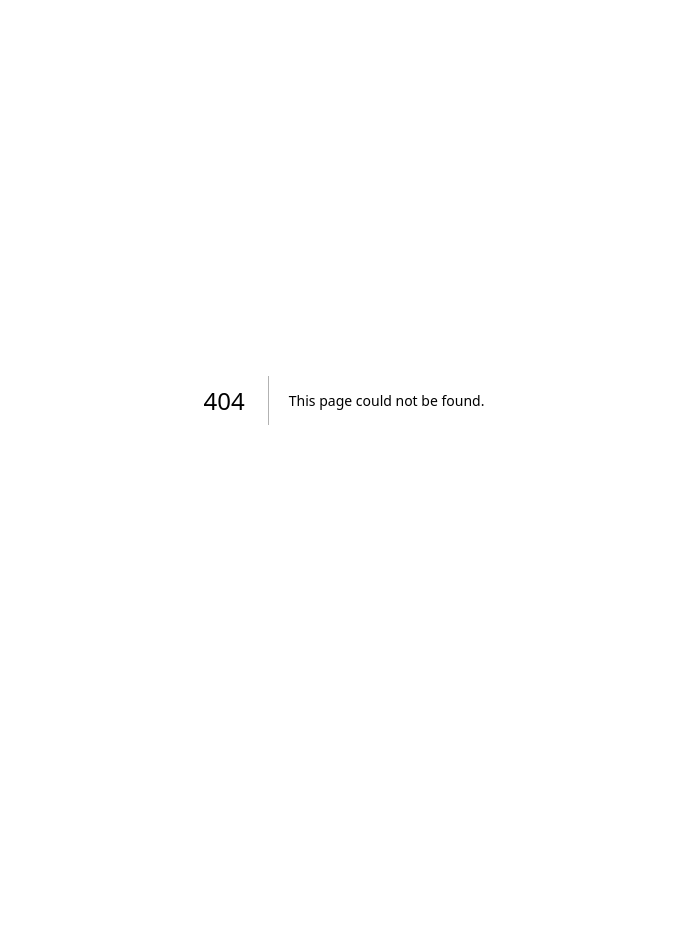
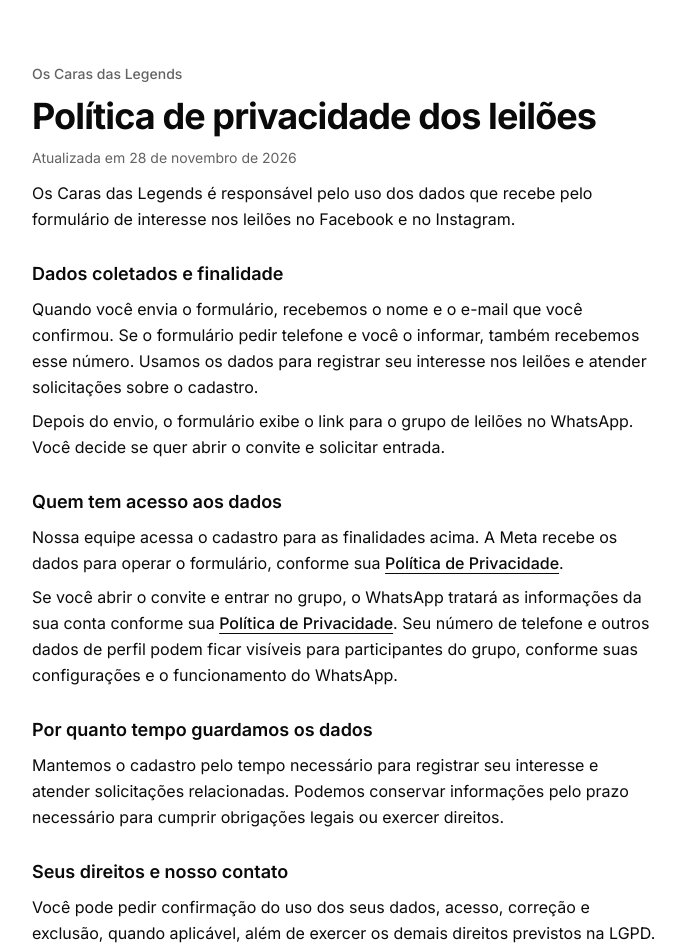
Before and after one commit to Nizera/crmleilao, a Next.js app: page /privacidade-leiloes in a window 1280 px wide. Before the commit this address had no page. Shown: the top 952 px of the page, without its empty margins (296-978 px from the left). Before the commit the page ends 800 px from the top, so only its background shows below. Built offline with nearby package versions, Linux system fonts and the light colour scheme.

Commit message:
feat: publicar política de privacidade dos leilões

```diff
--- /dev/null
+++ b/src/app/privacidade-leiloes/page.tsx
@@ -0,0 +1,97 @@
+import type { Metadata } from "next";
+
+export const metadata: Metadata = {
+  title: "Política de privacidade dos leilões",
+  description:
+    "Como Os Caras das Legends usa os dados do formulário de interesse nos leilões.",
+  alternates: { canonical: "/privacidade-leiloes" },
+};
+
+const instagramUrl = "https://www.instagram.com/oscarasdaslegends/";
+const linkStyle = "font-medium underline underline-offset-4";
+
+export default function AuctionPrivacyPage() {
+  return (
+    <main className="mx-auto max-w-2xl px-6 py-12 sm:py-16">
+      <article className="space-y-7 leading-relaxed">
+        <header className="space-y-3">
+          <p className="text-sm font-medium text-muted-foreground">
+            Os Caras das Legends
+          </p>
+          <h1 className="text-3xl font-bold tracking-tight sm:text-4xl">
+            Política de privacidade dos leilões
+          </h1>
+          <p className="text-sm text-muted-foreground">
+            Atualizada em <time dateTime="2026-11-28">28 de novembro de 2026</time>
+          </p>
+          <p>
+            Os Caras das Legends é responsável pelo uso dos dados que recebe
+            pelo formulário de interesse nos leilões no Facebook e no Instagram.
+          </p>
+        </header>
+
+        <section className="space-y-2">
+          <h2 className="text-lg font-semibold">Dados coletados e finalidade</h2>
+          <p>
+            Quando você envia o formulário, recebemos o nome e o e-mail que
+            você confirmou. Se o formulário pedir telefone e você o informar,
+            também recebemos esse número. Usamos os dados para registrar seu
+            interesse nos leilões e atender solicitações sobre o cadastro.
+          </p>
+          <p>
+            Depois do envio, o formulário exibe o link para o grupo de leilões
+            no WhatsApp. Você decide se quer abrir o convite e solicitar entrada.
+          </p>
+        </section>
+
+        <section className="space-y-2">
+          <h2 className="text-lg font-semibold">Quem tem acesso aos dados</h2>
+          <p>
+            Nossa equipe acessa o cadastro para as finalidades acima. A Meta
+            recebe os dados para operar o formulário, conforme sua{" "}
+            <a className={linkStyle} href="https://www.facebook.com/privacy/policy/">
+              Política de Privacidade
+            </a>
+            .
+          </p>
+          <p>
+            Se você abrir o convite e entrar no grupo, o WhatsApp tratará as
+            informações da sua conta conforme sua{" "}
+            <a className={linkStyle} href="https://www.whatsapp.com/legal/privacy-policy">
+              Política de Privacidade
+            </a>
+            . Seu número de telefone e outros dados de perfil podem ficar
+            visíveis para participantes do grupo, conforme suas configurações
+            e o funcionamento do WhatsApp.
+          </p>
+        </section>
+
+        <section className="space-y-2">
+          <h2 className="text-lg font-semibold">Por quanto tempo guardamos os dados</h2>
+          <p>
+            Mantemos o cadastro pelo tempo necessário para registrar seu interesse
+            e atender solicitações relacionadas. Podemos conservar informações
+            pelo prazo necessário para cumprir obrigações legais ou exercer
+            direitos.
+          </p>
+        </section>
+
+        <section className="space-y-2">
+          <h2 className="text-lg font-semibold">Seus direitos e nosso contato</h2>
+          <p>
+            Você pode pedir confirmação do uso dos seus dados, acesso, correção
+            e exclusão, quando aplicável, além de exercer os demais direitos
+            previstos na LGPD.
+          </p>
+          <p>
+            Envie uma mensagem privada ao perfil oficial{" "}
+            <a className={linkStyle} href={instagramUrl}>
+              @oscarasdaslegends
+            </a>{" "}
+            no Instagram com o assunto “Privacidade dos leilões”.
+          </p>
+        </section>
+      </article>
+    </main>
+  );
+}
```
